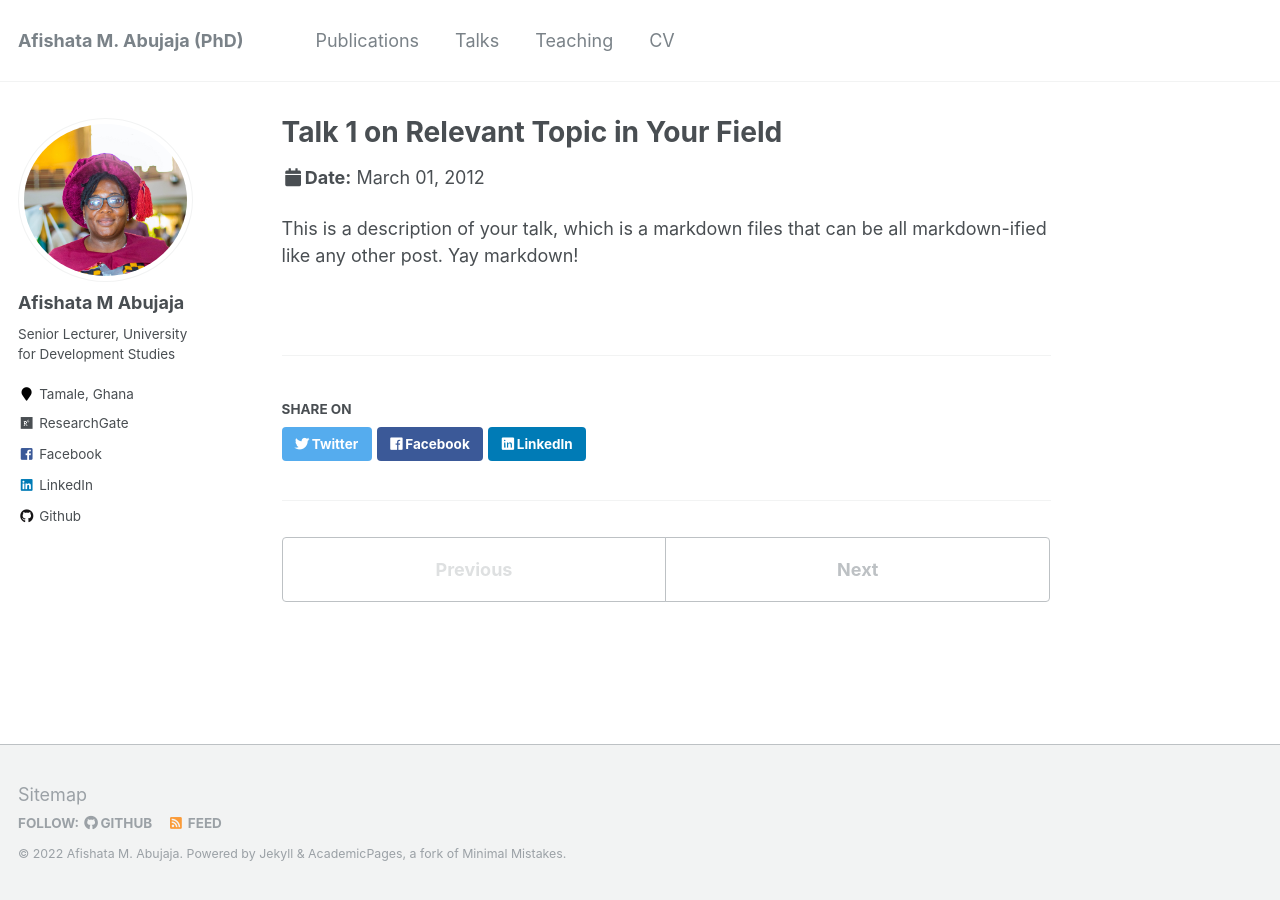
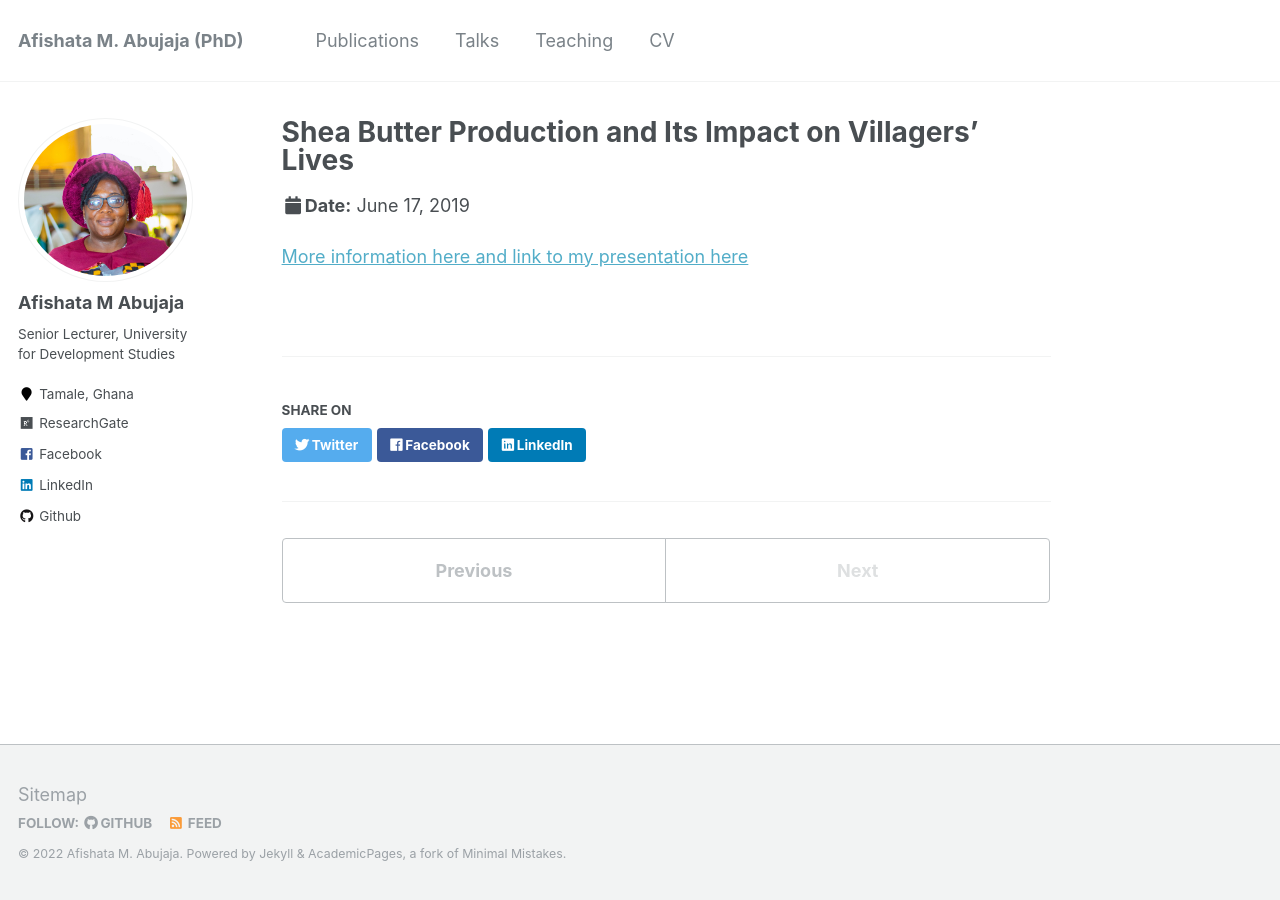
Before and after one commit to Abujaja93/abujaja, a Jekyll site: the page built from _talks/2012-03-01-talk-1.md, in a window 1280 px wide. Built offline with Jekyll 4.4.1, drawn with Linux system fonts in a browser that asks for light colours.

Commit message:
Update 2012-03-01-talk-1.md
included a new talk

```diff
--- a/_talks/2012-03-01-talk-1.md
+++ b/_talks/2012-03-01-talk-1.md
@@ -1,11 +1,11 @@
 ---
-title: "Talk 1 on Relevant Topic in Your Field"
+title: "Shea Butter Production and Its Impact on Villagers' Lives"
 collection: talks
 type: "Talk"
 permalink: /talks/2012-03-01-talk-1
-venue: "UC San Francisco, Department of Testing"
-date: 2012-03-01
-location: "San Francisco, California"
+venue: "Tamale "
+date: 2019-06-17
+location: "Ghana"
 ---
 
-This is a description of your talk, which is a markdown files that can be all markdown-ified like any other post. Yay markdown!
+[More information here and link to my presentation here](https://www.slideshare.net/AfishataMAbujaja/role-of-shea-butter-to-villagers-by-afishata-abujaja1pdf)
```
